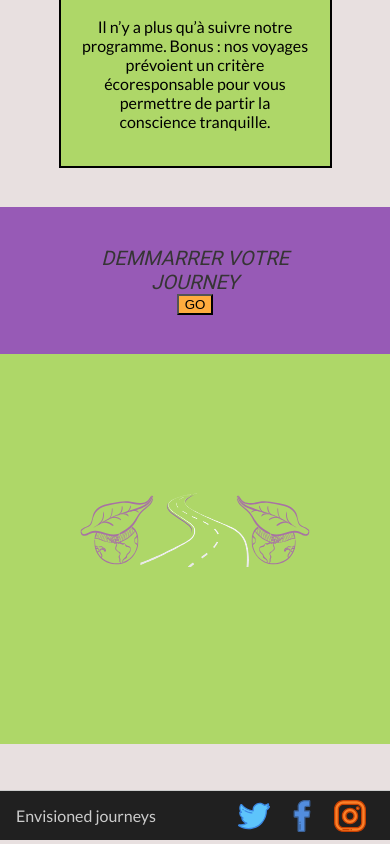
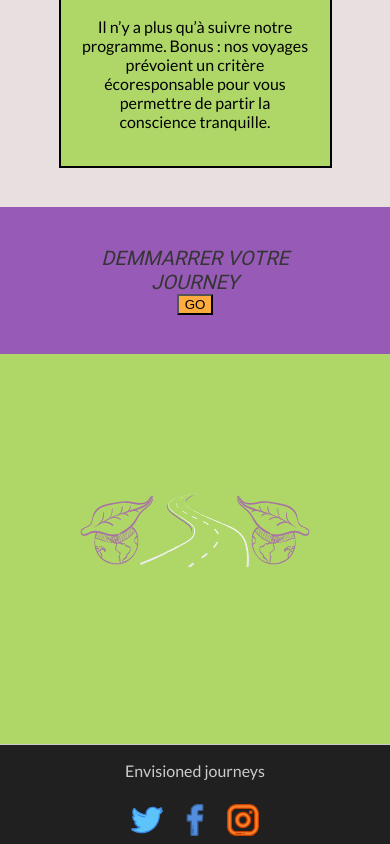
Before and after one commit to mlgs45/NoRespect-Hackaton, a React (Vite) app in the folder frontend/: page / in a window 390 px wide. Shown: the part 709-1553 px from the top of the page. Built offline with nearby package versions, Linux system fonts and the light colour scheme.

Commit message:
fix footer css

```diff
--- a/frontend/src/components/ResultItineraire.jsx
+++ b/frontend/src/components/ResultItineraire.jsx
@@ -1,7 +1,6 @@
 import React from "react";
-// eslint-disable-next-line import/extensions
-import CardStep from "./CardStep.jsx";
-import jour1 from "../assets/data/data.js";
+import CardStep from "./CardStep";
+import jour1 from "../assets/data/data";
 
 import "./ResultItineraire.css";
 
--- a/frontend/src/components/layout-components/Contact/ContactForm.css
+++ b/frontend/src/components/layout-components/Contact/ContactForm.css
@@ -6,6 +6,7 @@ body {
 .contactForm {
   display: flex;
   justify-content: center;
+  margin-bottom: 2rem;
 }
 
 .container {
--- a/frontend/src/components/layout-components/Footer/Footer.css
+++ b/frontend/src/components/layout-components/Footer/Footer.css
@@ -1,16 +1,22 @@
 footer {
+  position: static;
   bottom: 0;
-  position: relative;
-  margin-top: 2.9rem;
   width: 100%;
-  height: 3.1rem;
-  background-color: var(--footerBackgroundColor);
-  border-top: var(--footerBorderTop);
+  height: 50px;
+  background-color: #202020;
+  border-top: 1px solid #ccc;
   display: flex;
   align-items: center;
   justify-content: space-between;
-  padding: 0 1rem;
+  padding: 0 10px;
   box-sizing: border-box;
+}
+
+@media screen and (max-width: 391px) {
+  footer {
+    flex-direction: column;
+    height: auto;
+  }
 }
 
 #copyrigth {
--- a/frontend/src/pages/Home.css
+++ b/frontend/src/pages/Home.css
@@ -1,5 +1,3 @@
-
-
 .home-info {
   display: flex;
   flex-direction: column;
@@ -10,7 +8,7 @@
   margin-right: 15%;
   flex-wrap: wrap;
   text-align: center;
-    padding:5%;
+  padding: 5%;
   margin-bottom: 10%;
 }
 
@@ -19,20 +17,19 @@
   flex-direction: column;
 }
 
-.home-start{
-    background-color: #975AB6 ;
+.home-start {
+  background-color: #975ab6;
   padding: 10%;
   text-align: center;
-
 }
 
 .button-home {
-    background-color: #FFAC3E;
+  background-color: #ffac3e;
   margin: 0 auto;
   display: flex;
 }
 
-.bottom-home-page{
+.bottom-home-page {
   background-color: #aed768;
   display: flex;
   padding: 20%;
@@ -44,16 +41,12 @@
   width: 100%;
 }
 
-
 .bottom-illustration {
   display: flex;
-
 }
-
 
 .bottom-icon {
   display: flex;
-    width:100%;
+  width: 100%;
   margin: 0 auto;
-
 }
--- a/frontend/src/pages/Home.jsx
+++ b/frontend/src/pages/Home.jsx
@@ -4,7 +4,6 @@ import welcomeIcon from "../assets/img/home/welcomeIcon.svg";
 import bottomIcon from "../assets/img/home/bottomIcon.svg";
 
 import "./Home.css";
-
 
 export default function Home() {
   return (
```
Lines whose indentation alone changed are shown as unchanged.
